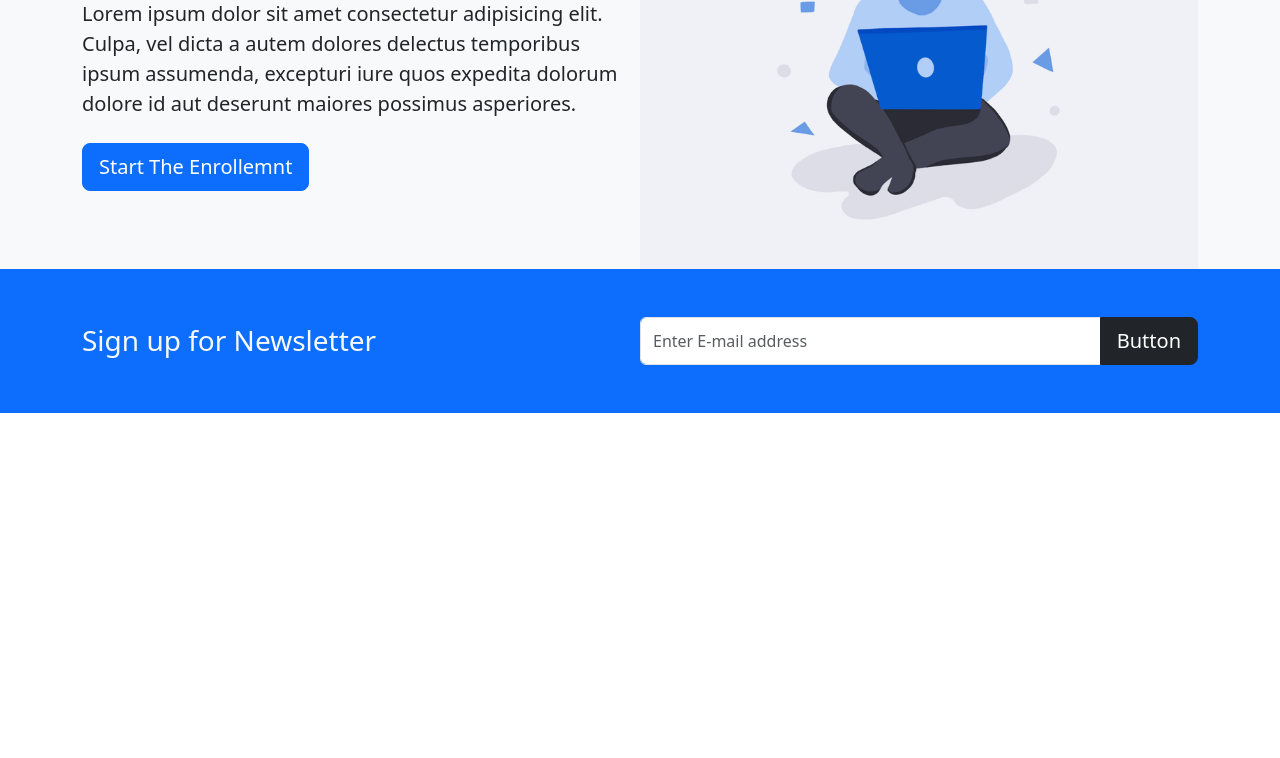
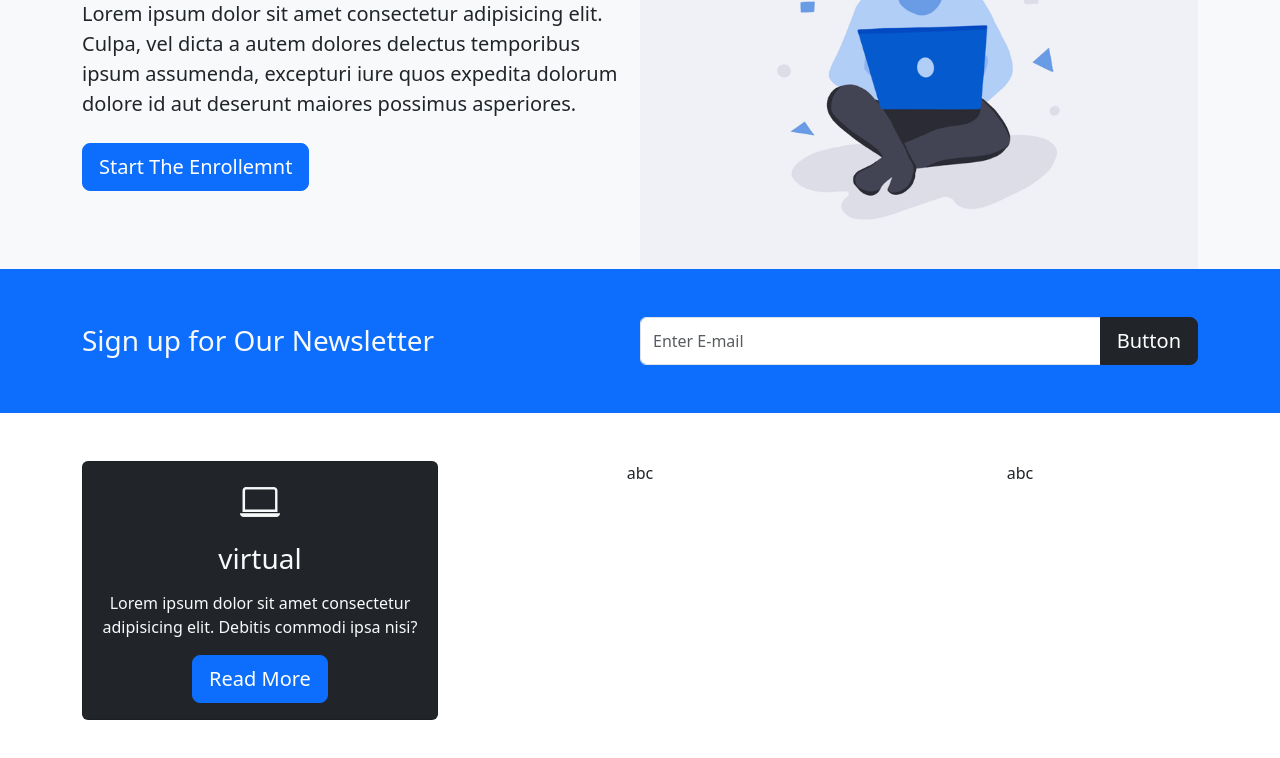
Before and after one commit to theskdhakal/bootstrap-more-practice, a plain HTML site: page index.html in a window 1280 px wide. Shown: the part 270-1028 px from the top of the page. Before the commit the page ends 800 px from the top, so only its background shows below. Drawn offline with nearby package versions, Linux system fonts and the light colour scheme.

Commit message:
more section added

```diff
--- a/index.html
+++ b/index.html
@@ -11,6 +11,11 @@
       rel="stylesheet"
       integrity="sha384-GLhlTQ8iRABdZLl6O3oVMWSktQOp6b7In1Zl3/Jr59b6EGGoI1aFkw7cmDA6j6gD"
       crossorigin="anonymous"
+    />
+
+    <link
+      rel="stylesheet"
+      href="https://cdn.jsdelivr.net/npm/bootstrap-icons@1.3.0/font/bootstrap-icons.css"
     />
     <link rel="stylesheet" href="style.css" />
   </head>
@@ -78,16 +83,46 @@
     <section class="bg-primary text-light p-5">
       <div class="container">
         <div class="d-md-flex justify-content-between align-items-center">
-          <h3 class="mb-3 mb-md-0">Sign up for Newsletter</h3>
+          <h3 class="mb-3 mb-md-0">Sign up for Our Newsletter</h3>
 
           <div class="input-group news-input">
             <input
               type="text"
               class="form-control"
-              placeholder="Enter E-mail address"
+              placeholder="Enter E-mail"
             />
             <button class="btn btn-dark btn-lg" type="button">Button</button>
           </div>
+        </div>
+      </div>
+    </section>
+
+    <!-- boxes  -->
+    <section class="p-5">
+      <div class="container">
+        <div class="row text-center">
+          <div class="col-md">
+            <div class="card bg-dark text-light">
+              <div class="card-body text-center">
+                <div class="h1 mb-3">
+                  <i class="bi bi-laptop"></i>
+                </div>
+
+                <h3 class="card-title mb-3">virtual</h3>
+
+                <p class="card-text">
+                  Lorem ipsum dolor sit amet consectetur adipisicing elit.
+                  Debitis commodi ipsa nisi?
+                </p>
+
+                <a href="#" type="button" class="btn btn-primary btn-lg"
+                  >Read More</a
+                >
+              </div>
+            </div>
+          </div>
+          <div class="col-md">abc</div>
+          <div class="col-md">abc</div>
         </div>
       </div>
     </section>
```
